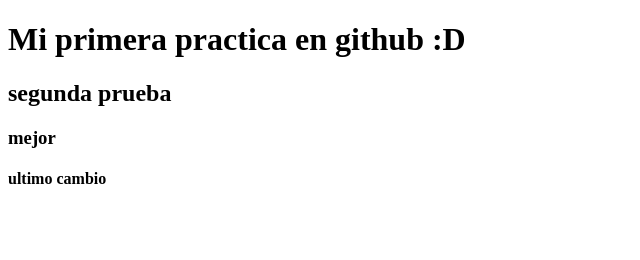
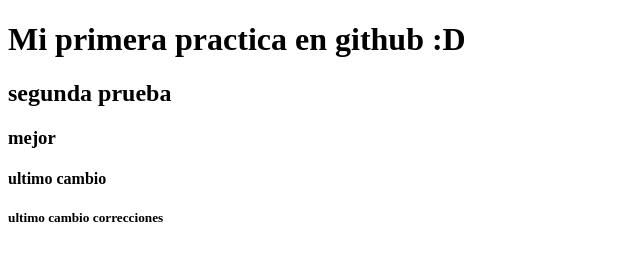
Before and after one commit to abelmenacastillo/primera-prueba, a plain HTML site: page index.html in a window 1280 px wide. Shown: the whole page, without its empty margins (0-640 px from the left). Drawn offline with Linux system fonts and the light colour scheme.

Commit message:
correcciones ultimo

```diff
--- a/index.html
+++ b/index.html
@@ -10,5 +10,6 @@
     <h2>segunda prueba</h2>
     <h3>mejor</h3>
     <h4>ultimo cambio</h4>
+    <h5>ultimo cambio correcciones</h5>
 </body>
 </html>
```
